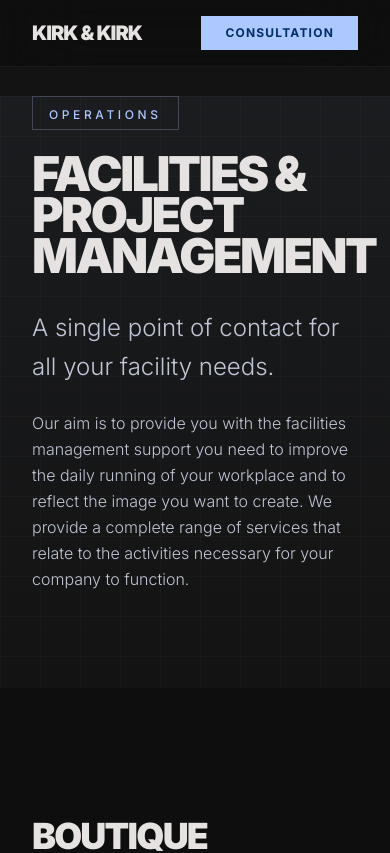
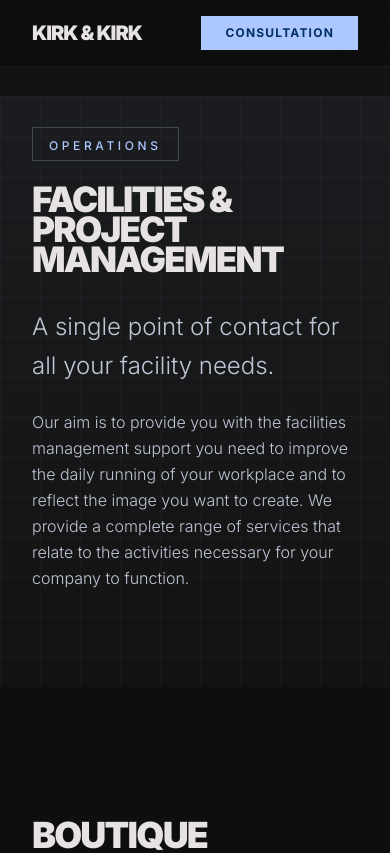
Before and after one commit to AdamVT85/kirk, a React (Vite) app: page /solutions/facilities-project-management in a window 390 px wide. Shown: the top 853 px of the page. Built offline with nearby package versions, Linux system fonts and the light colour scheme.

Commit message:
fix: prevent solution hero title overflow on narrow mobile
Matches the home hero fix: swap the fixed 48px mobile size for a
clamp so long titles like "Health, Safety & Environmental
Compliance" no longer clip past the viewport.

```diff
--- a/src/pages/SolutionLanding.jsx
+++ b/src/pages/SolutionLanding.jsx
@@ -42,7 +42,7 @@ export default function SolutionLanding() {
           <div className="inline-block border border-outline-variant px-4 py-1 mb-6">
             <span className="text-[0.75rem] uppercase tracking-[0.3em] font-medium text-primary">{content.hero.badge}</span>
           </div>
-          <h1 className="text-5xl md:text-[6rem] font-black leading-[0.85] tracking-tighter uppercase mb-8">
+          <h1 className="text-[clamp(2rem,9vw,6rem)] font-black leading-[0.85] tracking-tighter uppercase mb-8">
             {content.hero.title}
           </h1>
           <p className="text-2xl md:text-3xl font-light text-on-surface-variant max-w-2xl leading-relaxed mb-6">
```
